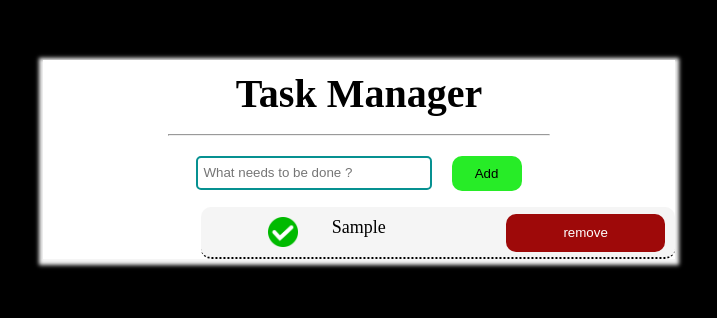
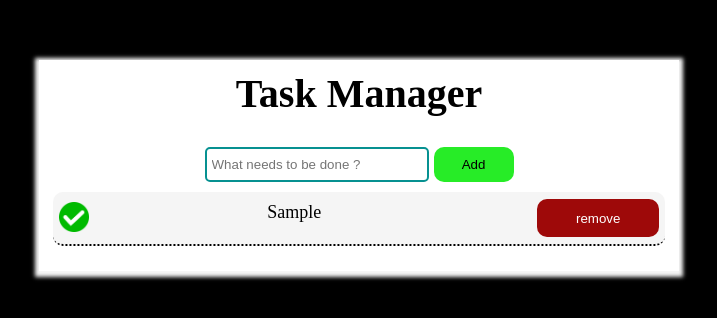
Before and after one commit to Gunjan-1/taskmanager, a plain HTML site: page index.html in a window 1280 px wide. Both pictures are taken after typing "Sample" into the empty fields and a click on the button "Add". Shown: the whole page, without its empty margins (281-998 px from the left). Drawn offline with Linux system fonts and the light colour scheme.

Commit message:
first commit

```diff
--- a/data.css
+++ b/data.css
@@ -6,10 +6,10 @@
     }
 
   .text li{
-    margin-left: -20px;
-  margin-top: 20px;
+    margin-left: 6px;
+    margin-top: 0px;
   }
   ul li::before{
-    margin-left: -40px;
+    margin-left: -10px;
   }
 }
--- a/index.html
+++ b/index.html
@@ -13,7 +13,7 @@
     <div class="maindiv">
 
         <div class="mainname" >
-            <h1>Task Manager</h1><hr >
+            <h1>Task Manager</h1>
         </div>
 
            <div class="maininput">
--- a/script.js
+++ b/script.js
@@ -30,6 +30,5 @@ let text = document.querySelector(".text")
     }
     function Getdata(){
        text.innerHTML=localStorage.getItem("datacheck");
-
     }
     Getdata();
--- a/style.css
+++ b/style.css
@@ -1,19 +1,19 @@
+*{
+  margin: 0;
+  padding: 0;
+  box-sizing: border-box;
+}
 body{
   background-color: black;
 }
-.maindiv{
-    border: groove;
+.maindiv {
     border: none;
     width: 50%;
-    margin-left: 25%;
-    background-color:white;
-    margin-top: 100px;
+    height: auto;
+    padding-bottom: 15px;
+    margin: 100px auto;
+    background-color: white;
     box-shadow: 0px 2px 4px 4px whitesmoke;
-}
-
-.maindiv hr{
-   width: 60%;
-   margin-top: -20px;
 }
 .maindiv h1{
     text-align: center;
@@ -37,44 +37,46 @@ margin-top: 20px;
     border-radius: 5px;
     outline: none;
    border: 2px solid rgb(6, 145, 145);
-   height: 20px;
+   height: 35px;
   }
-.inputdata button{
-    margin-left: 20px;
-    padding: 10px;
-    width: 70px;
+.inputdata button {
+    margin-left: 5px;
+    padding: 10px 0;
+    width: 80px;
     border: none;
     background-color: rgb(39, 236, 39);
-    color:black;
+    color: black;
     border-radius: 10px;
 }
 .inputdata button:hover{
   background-color: green;
   color:whitesmoke ;
 }
-.text li{
-  border: groove;
+.text {
+  position: relative;
+}
+.text li {
+    margin: 10px 14px;
     border: none;
     border-radius: 10px;
-  background-color:whitesmoke;
-  border-bottom:2px dotted ;
+    background-color: whitesmoke;
+    border-bottom: 2px dotted;
     list-style: none;
-  padding: 10px;
+    padding: 10px 2px;
     color: black;
     font-size: 18px;
-  margin-left: 20%;
-  height: 30px;
+    height: 54px;
     text-align: center;
 }
-.text li button{
-    float:right;
+.text li button {
+    float: right;
     background-color: rgb(158, 9, 9);
     border: none;
-    width: 35%;
+    width: 20%;
     height: 38px;
     color: white;
     border-radius: 10px;
-    margin-top: -3px;
+    margin: -3px 4px;
 }
 
 ul li.checked{
@@ -84,15 +86,15 @@ ul li.checked::before{
   border: 2px solid green;
   border-radius: 50%;
 }
-ul li::before{
+ul li::before {
     position: absolute;
     content: "";
     height: 30px;
     width: 30px;
-margin-left: -5%;
+    left: 20px;
     background-image: url(check.png);
     background-size: cover;
-}
+} x
 .text li button:hover{
   background-color: rgb(207, 39, 39);
 }
```
Lines whose indentation alone changed are shown as unchanged.
